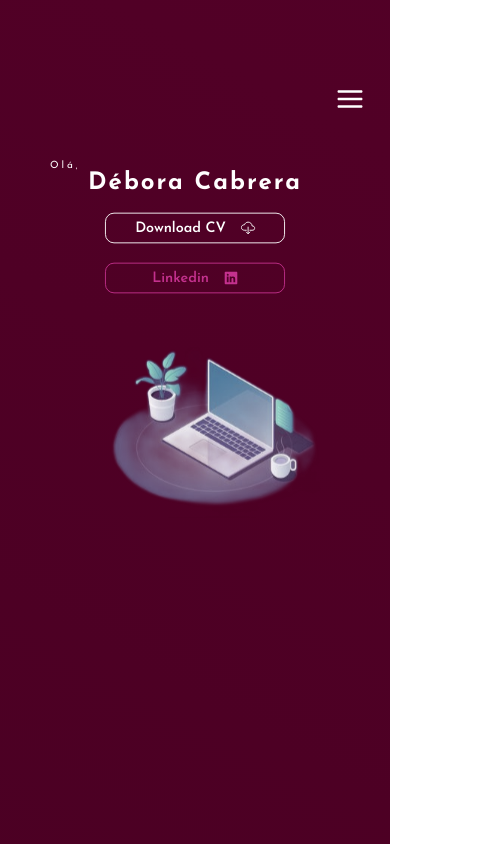
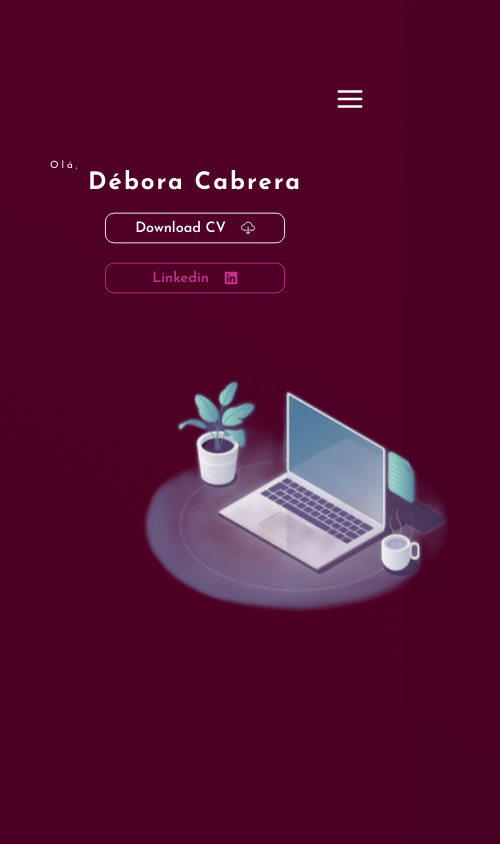
Before and after one commit to Deby2021/my-portifolio-React, a React (Create React App) app: page / in a window 390 px wide. Shown: the top 844 px of the page, 500 px wide, since content can reach past the window. Built offline with nearby package versions, Linux system fonts and the light colour scheme; no server answers.

Commit message:
imagem alterada

```diff
--- a/src/pages/Home/styles.css
+++ b/src/pages/Home/styles.css
@@ -141,7 +141,7 @@ button {
   }
 
   .imagem {
-    width: 300px;
+    width: 450px;
   }
 
   .Texts .buttonInline {
```
